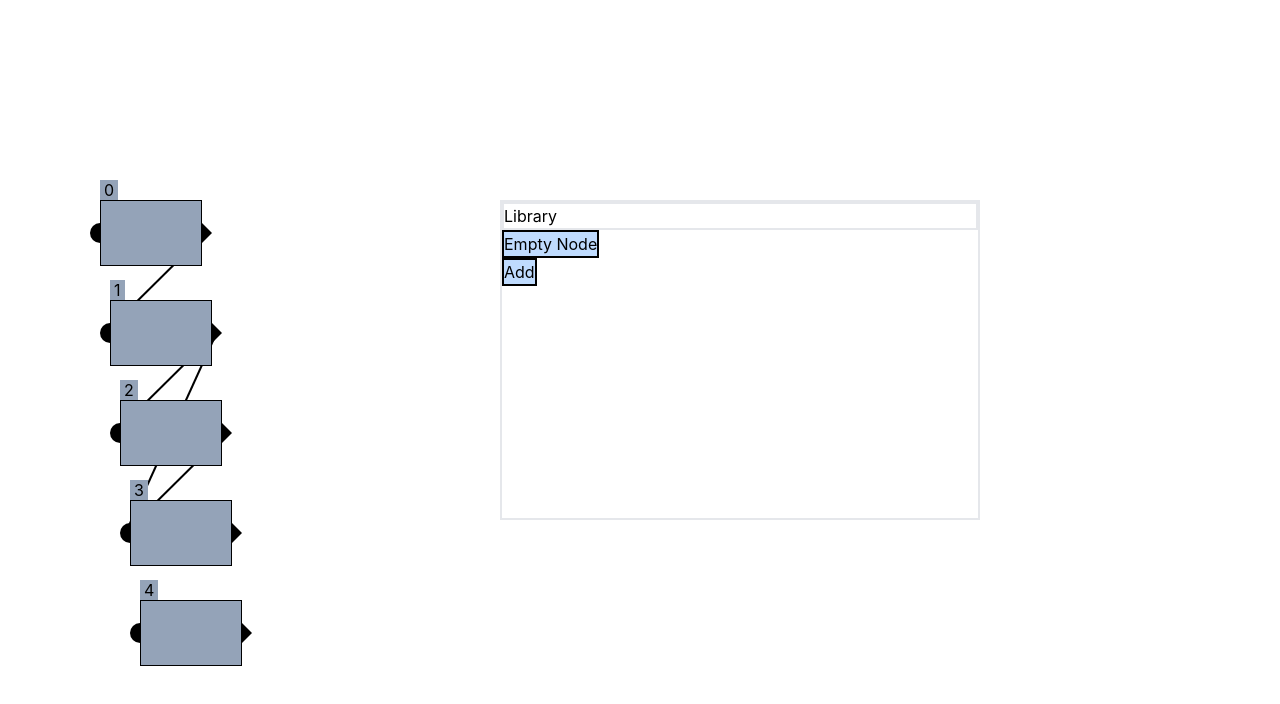
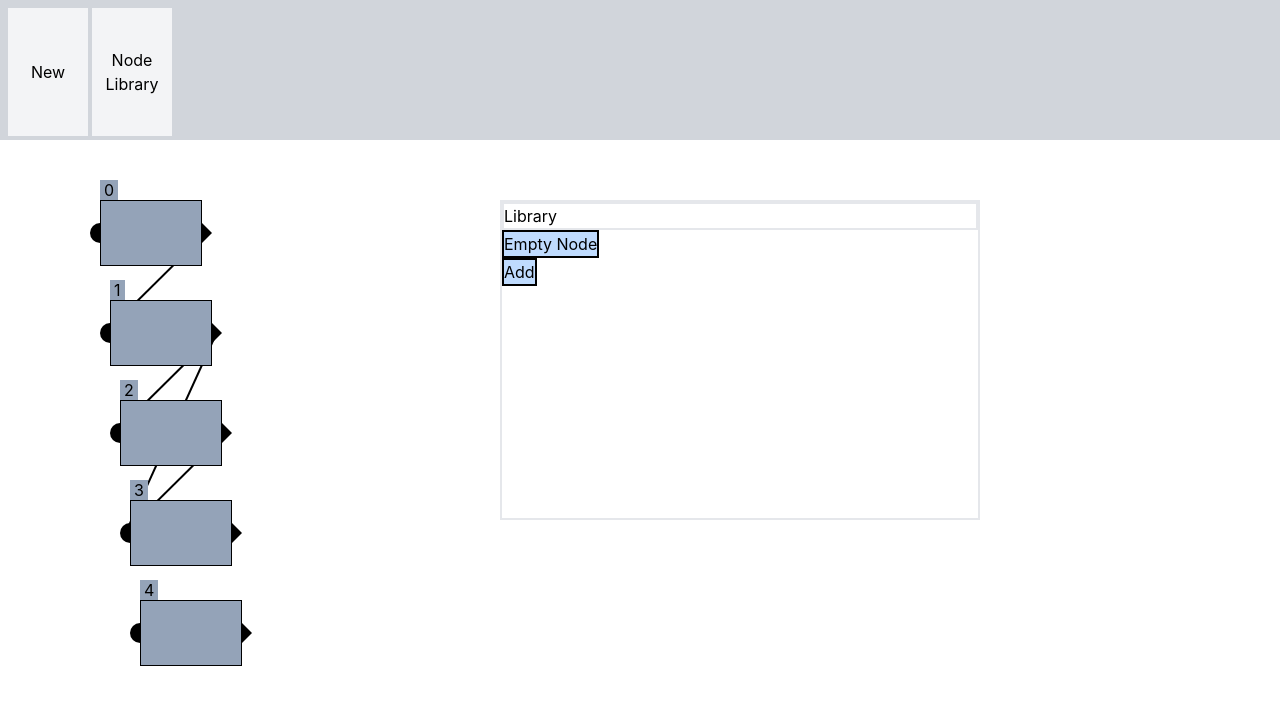
Before and after one commit to brunomariz/node-controller, a React (Create React App) app: page / in a window 1280 px wide. Shown: the top 704 px of the page. Built offline with nearby package versions, Linux system fonts and the light colour scheme.

Commit message:
implement initial toolbar

```diff
--- a/src/App.tsx
+++ b/src/App.tsx
@@ -1,13 +1,14 @@
-import React from "react";
+import React, { useState } from "react";
 import LibraryScreen from "./components/Library/LibraryScreen/LibraryScreen";
 import NodeController from "./components/NodeController/NodeController";
+import ToolbarLayout from "./components/ToolbarLayout/ToolbarLayout";
 
 function App() {
   return (
-    <div>
-      <LibraryScreen></LibraryScreen>
+    <ToolbarLayout>
+      {<LibraryScreen></LibraryScreen>}
       <NodeController></NodeController>
-    </div>
+    </ToolbarLayout>
   );
 }
 
--- a/src/components/Connector/Connector.tsx
+++ b/src/components/Connector/Connector.tsx
@@ -5,7 +5,7 @@ type Props = { originPosition: Position; destinationPosition: Position };
 
 function Connector({ originPosition, destinationPosition }: Props) {
   return (
-    <svg className="h-full w-full fixed top-0 left-0">
+    <svg className="h-full w-full absolute top-0 left-0">
       <line
         x1={originPosition.x}
         y1={originPosition.y}
--- a/src/components/NodeController/NodeController.tsx
+++ b/src/components/NodeController/NodeController.tsx
@@ -53,7 +53,7 @@ function NodeController({}: Props) {
       onDoubleClick={(e) => {
         handleClick(e);
       }}
-      onClick={(e) => {
+      onMouseUp={(e) => {
         if (originNode != null) {
           dispatch(originNodeChanged(null));
         }
--- a/src/components/Nodes/BaseNode/BaseNode.tsx
+++ b/src/components/Nodes/BaseNode/BaseNode.tsx
@@ -44,7 +44,7 @@ function BaseNode({
       <div className="p-[1px] bg-black relative">
         <PreventDrag>
           <div
-            onClick={(e) => {
+            onMouseDown={(e) => {
               dispatch(originNodeChanged(id));
             }}
             className="absolute h-0 w-0 "
@@ -59,7 +59,7 @@ function BaseNode({
           <div
             className="absolute h-full"
             style={{ left: "calc(0% - 10px)", top: "0" }}
-            onClick={(e) => {
+            onMouseUp={(e) => {
               if (originNode != null && originNode != id) {
                 dispatch(newConnection([originNode, id]));
                 dispatch(originNodeChanged(null));
--- /dev/null
+++ b/src/components/ToolbarLayout/Toolbar.tsx
@@ -0,0 +1,19 @@
+import React from "react";
+import ToolbarButton from "./ToolbarButton";
+
+type Props = {};
+
+function Toolbar({}: Props) {
+  return (
+    <div className="w-full bg-gray-300 z-[11] p-1 pt-2 flex items-end">
+      <ToolbarButton onClick={() => {}} label="New" large></ToolbarButton>
+      <ToolbarButton
+        onClick={() => {}}
+        label="Node Library"
+        large
+      ></ToolbarButton>
+    </div>
+  );
+}
+
+export default Toolbar;
--- /dev/null
+++ b/src/components/ToolbarLayout/ToolbarButton.tsx
@@ -0,0 +1,39 @@
+import React from "react";
+
+type Props = {
+  label: string;
+  large?: boolean;
+  onClick?: (e: React.MouseEvent<HTMLButtonElement, MouseEvent>) => void;
+};
+
+function ToolbarButton({ label, large = false, onClick }: Props) {
+  return (
+    <>
+      {large ? (
+        <button
+          onClick={(e) => {
+            if (onClick) {
+              onClick(e);
+            }
+          }}
+          className="ml-1 h-32 w-20 bg-gray-100 hover:bg-gray-200"
+        >
+          {label}
+        </button>
+      ) : (
+        <button
+          onClick={(e) => {
+            if (onClick) {
+              onClick(e);
+            }
+          }}
+          className="ml-1 py-2 px-2 bg-gray-100 hover:bg-gray-200"
+        >
+          {label}
+        </button>
+      )}
+    </>
+  );
+}
+
+export default ToolbarButton;
--- /dev/null
+++ b/src/components/ToolbarLayout/ToolbarLayout.tsx
@@ -0,0 +1,17 @@
+import React, { ReactNode } from "react";
+import Toolbar from "./Toolbar";
+
+type Props = {
+  children: ReactNode | ReactNode[];
+};
+
+function ToolbarLayout({ children }: Props) {
+  return (
+    <div className="w-full h-full min-h-screen flex flex-col">
+      <Toolbar></Toolbar>
+      {children}
+    </div>
+  );
+}
+
+export default ToolbarLayout;
```
